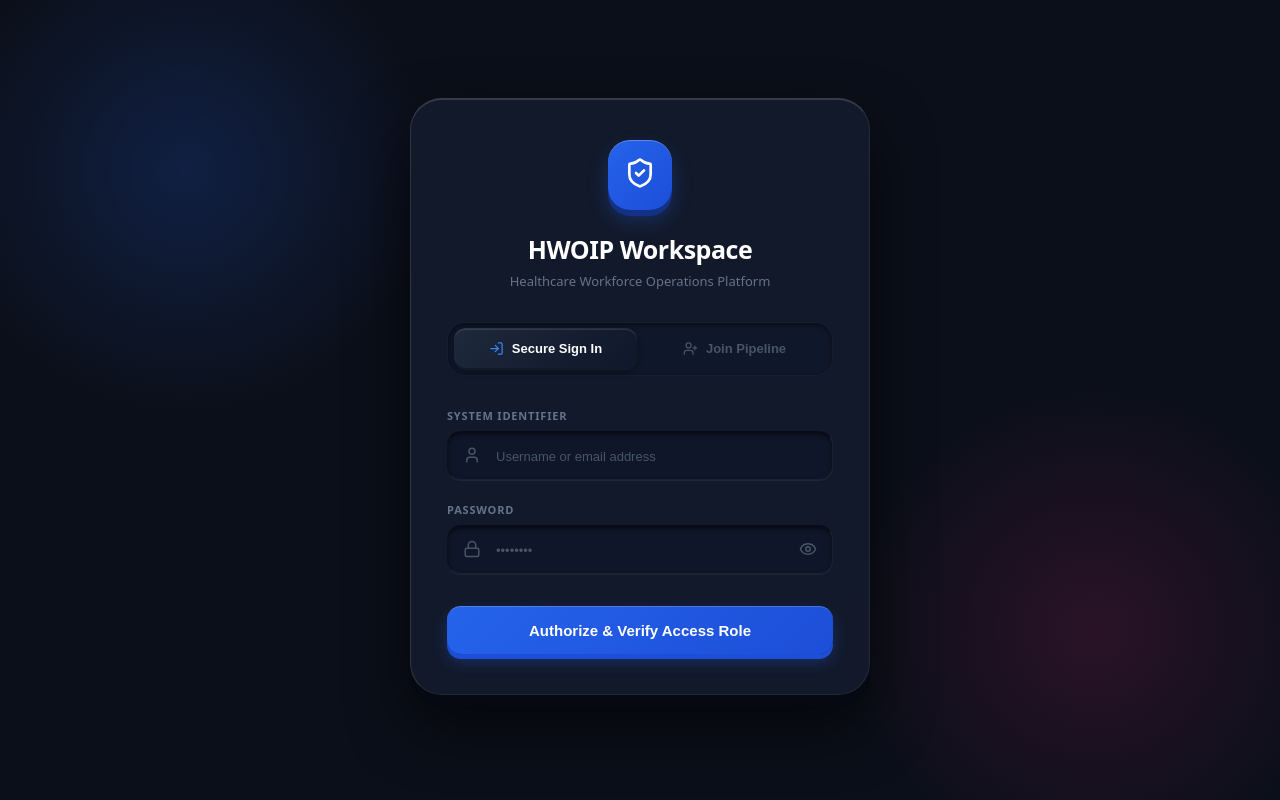
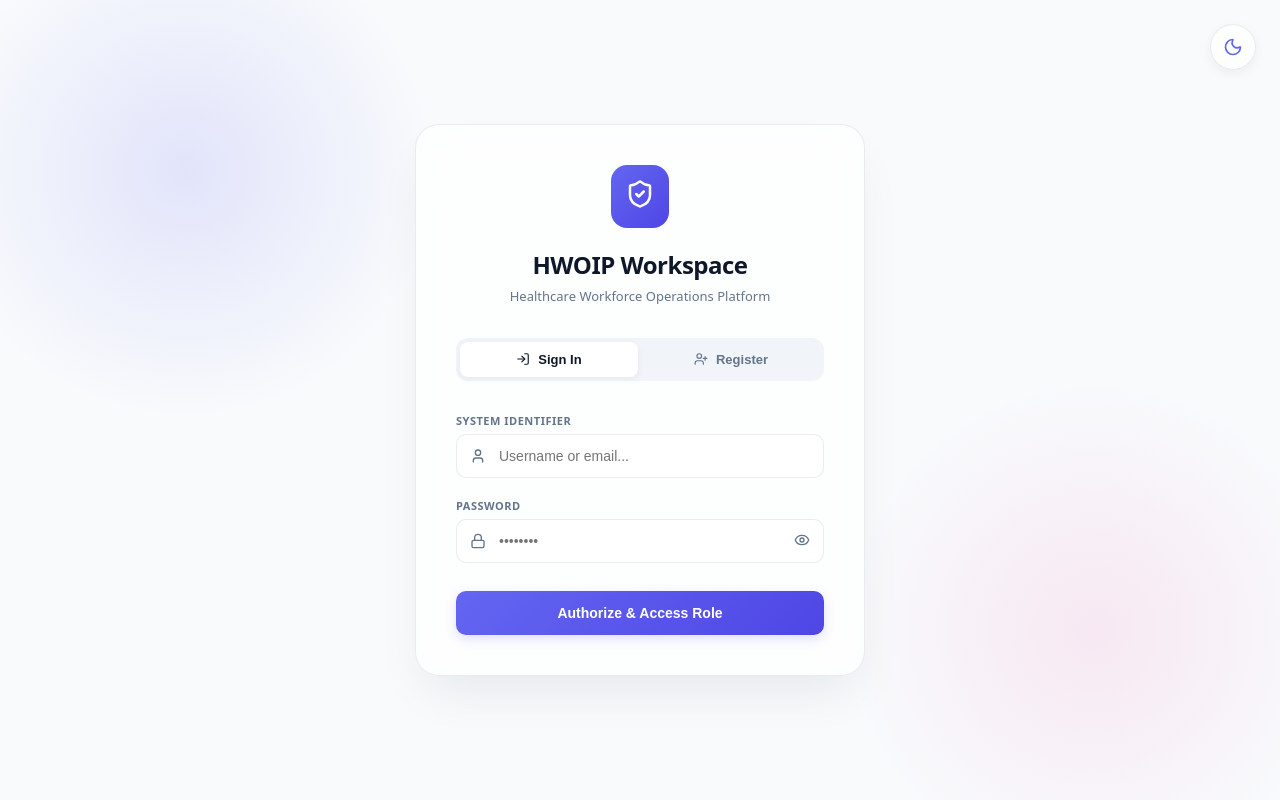
Before and after one commit to Arivuselvan775/hwoip-recruitment-system, a React app in the folder frontend/: page / in a window 1280 px wide. Built offline with nearby package versions, Linux system fonts and the light colour scheme; the HTML template or start-up script is replaced by a standard one.

Commit message:
Auto-sync: file changes

```diff
--- a/frontend/src/App.css
+++ b/frontend/src/App.css
@@ -6,81 +6,41 @@
 }
 
 body {
-  background-color: #0b0f19;
-  color: #f8fafc;
   font-family: 'Inter', system-ui, -apple-system, sans-serif;
   overflow-x: hidden;
   min-height: 100vh;
+  transition: background-color 0.3s ease, color 0.3s ease;
 }
 
-/* Premium 3D Input Text-box Control Styling */
+/* Smooth Interactive Styling */
 input {
-  background: rgba(15, 23, 42, 0.6) !important;
-  border: 1px solid rgba(255, 255, 255, 0.05) !important;
-  border-top: 2px solid rgba(0, 0, 0, 0.4) !important;
-  border-left: 1px solid rgba(0, 0, 0, 0.3) !important;
-  color: #ffffff !important;
-  border-radius: 14px !important;
-  box-shadow: inset 0 2px 4px rgba(0, 0, 0, 0.5), 0 1px 0px rgba(255, 255, 255, 0.05) !important;
-  transition: all 0.25s cubic-bezier(0.4, 0, 0.2, 1) !important;
+  width: 100%;
+  box-sizing: border-box;
+  outline: none;
+  font-size: 14px;
+  transition: all 0.2s ease;
 }
 
-input:focus {
-  border-color: #3b82f6 !important;
-  border-top-color: #3b82f6 !important;
-  box-shadow: inset 0 1px 2px rgba(0, 0, 0, 0.6), 0 0 0 3px rgba(59, 130, 246, 0.25) !important;
-  background: rgba(15, 23, 42, 0.8) !important;
+button {
+  transition: all 0.2s ease;
 }
 
-input::placeholder {
-  color: #475569 !important;
-  font-size: 13px;
-}
-
-/* 3D Modern Layered Buttons */
-button {
-  transition: all 0.2s cubic-bezier(0.4, 0, 0.2, 1) !important;
+button:hover {
+  filter: brightness(1.05);
 }
 
 button:active {
-  transform: translateY(3px) !important;
-  box-shadow: 0 2px 0px rgba(0, 0, 0, 0.7) !important;
+  transform: scale(0.98);
 }
 
-/* Custom Navigation Selection Bar Highlight Active State Layer */
-.active-tab {
-  background: rgba(255, 255, 255, 0.08) !important;
-  border: 1px solid rgba(255, 255, 255, 0.15) !important;
-  box-shadow: 0 4px 12px rgba(0, 0, 0, 0.1);
-}
-
-/* Responsive Custom Glass Container Scrollbar Configuration */
-::-webkit-scrollbar {
-  width: 6px;
-  height: 6px;
-}
-
-::-webkit-scrollbar-track {
-  background: #0b0f19;
-}
-
-::-webkit-scrollbar-thumb {
-  background: rgba(255, 255, 255, 0.1);
-  border-radius: 20px;
-}
-
-::-webkit-scrollbar-thumb:hover {
-  background: rgba(255, 255, 255, 0.2);
-}
-
-/* Core System Keyframe Animations Templates */
+/* Core Toast Slide-In Animation */
 @keyframes slideIn {
   0% {
-    transform: translateX(120%) translateY(-10px) scale(0.9);
+    transform: translateX(120%) scale(0.95);
     opacity: 0;
   }
   100% {
-    transform: translateX(0) translateY(0) scale(1);
+    transform: translateX(0) scale(1);
     opacity: 1;
   }
 }
--- a/frontend/src/AuthPage.jsx
+++ b/frontend/src/AuthPage.jsx
@@ -1,6 +1,6 @@
 import React, { useState } from 'react';
-import axios from 'react';
-import { User, Lock, Mail, Phone, ShieldCheck, CheckCircle2, AlertCircle, Eye, EyeOff, UserPlus, LogIn } from 'lucide-react';
+import axios from 'axios';
+import { User, Lock, Mail, Phone, ShieldCheck, CheckCircle2, AlertCircle, Eye, EyeOff, UserPlus, LogIn, Sun, Moon } from 'lucide-react';
 import './App.css';
 
 const API_BASE_URL = "http://127.0.0.1:8000/api/auth";
@@ -8,6 +8,7 @@ const API_BASE_URL = "http://127.0.0.1:8000/api/auth";
 export default function AuthPage() {
   const [viewMode, setViewMode] = useState('LOGIN'); // 'LOGIN' or 'REGISTER'
   const [showPassword, setShowPassword] = useState(false);
+  const [isDarkMode, setIsDarkMode] = useState(false); // 💡 NEW: Theme Switch State
 
   // 1. Pure Blank Login States
   const [loginUsername, setLoginUsername] = useState('');
@@ -70,202 +71,205 @@ export default function AuthPage() {
     }
   };
 
+  // 🎨 Dynamic Colors Based on Theme State
+  const colors = {
+    bg: isDarkMode ? '#0f172a' : '#f8fafc',
+    cardBg: isDarkMode ? 'rgba(30, 41, 59, 0.7)' : 'rgba(255, 255, 255, 0.75)',
+    border: isDarkMode ? 'rgba(255, 255, 255, 0.08)' : 'rgba(15, 23, 42, 0.08)',
+    textMain: isDarkMode ? '#f8fafc' : '#0f172a',
+    textMuted: isDarkMode ? '#94a3b8' : '#64748b',
+    inputBg: isDarkMode ? 'rgba(15, 23, 42, 0.6)' : '#ffffff',
+    tabActive: isDarkMode ? 'rgba(255, 255, 255, 0.1)' : 'rgba(15, 23, 42, 0.05)',
+  };
+
   return (
-    <div style={{ position: 'relative', display: 'flex', justifyContent: 'center', alignItems: 'center', minHeight: '100vh', width: '100vw', background: '#0b0f19', overflow: 'hidden', fontFamily: 'system-ui, sans-serif', padding: '20px' }}>
+    <div style={{
+      position: 'relative', display: 'flex', justifyContent: 'center', alignItems: 'center',
+      minHeight: '100vh', width: '100vw', background: colors.bg, overflow: 'hidden',
+      fontFamily: 'system-ui, sans-serif', padding: '20px', boxSizing: 'border-box',
+      transition: 'background-color 0.3s ease'
+    }}>
 
-      {/* 🔔 3D Slide-in Custom Toast System Notifications */}
+      {/* 🌓 Floating Theme Changer Button */}
+      <button
+        type="button"
+        onClick={() => setIsDarkMode(!isDarkMode)}
+        style={{
+          position: 'absolute', top: '24px', right: '24px',
+          background: colors.cardBg, border: `1px solid ${colors.border}`,
+          padding: '12px', borderRadius: '50%', cursor: 'pointer', zIndex: 100,
+          display: 'flex', alignItems: 'center', justifyContent: 'center',
+          boxShadow: '0 4px 12px rgba(0,0,0,0.05)', color: colors.textMain
+        }}
+      >
+        {isDarkMode ? <Sun size={20} style={{ color: '#fbbf24' }} /> : <Moon size={20} style={{ color: '#6366f1' }} />}
+      </button>
+
+      {/* 🔔 Slide-in Custom Toast System Notifications */}
       {toast.show && (
         <div style={{
           position: 'fixed', top: '25px', right: '25px',
-          background: toast.type === 'success' ? '#065f46' : '#7f1d1d',
-          color: '#fff', padding: '16px 24px', borderRadius: '16px',
-          boxShadow: '0 15px 0px rgba(0,0,0,0.3), 0 25px 30px rgba(0,0,0,0.5)',
+          background: toast.type === 'success' ? '#10b981' : '#ef4444',
+          color: '#fff', padding: '16px 24px', borderRadius: '14px',
+          boxShadow: '0 20px 25px -5px rgba(0, 0, 0, 0.1)',
           display: 'flex', alignItems: 'center', gap: '14px', zIndex: 9999,
-          border: `2px solid ${toast.type === 'success' ? '#10b981' : '#ef4444'}`,
           animation: 'slideIn 0.3s cubic-bezier(0.16, 1, 0.3, 1) forwards'
         }}>
-          {toast.type === 'success' ? <CheckCircle2 size={22} style={{ color: '#34d399' }} /> : <AlertCircle size={22} style={{ color: '#f87171' }} />}
+          {toast.type === 'success' ? <CheckCircle2 size={22} style={{ color: '#fff' }} /> : <AlertCircle size={22} style={{ color: '#fff' }} />}
           <div>
-            <div style={{ fontSize: '10px', color: 'rgba(255,255,255,0.6)', fontWeight: '800', letterSpacing: '1.5px' }}>SYSTEM ALERT</div>
-            <div style={{ fontSize: '14px', fontWeight: '600', marginTop: '2px' }}>{toast.message}</div>
+            <div style={{ fontSize: '10px', color: 'rgba(255,255,255,0.8)', fontWeight: '700', letterSpacing: '1px' }}>SYSTEM ALERT</div>
+            <div style={{ fontSize: '14px', fontWeight: '500', marginTop: '2px' }}>{toast.message}</div>
           </div>
         </div>
       )}
 
-      {/* 🔮 Background Deep Light Effects */}
-      <div style={{ position: 'absolute', width: '500px', height: '500px', background: 'radial-gradient(circle, rgba(37,99,235,0.2) 0%, rgba(0,0,0,0) 70%)', top: '-10%', left: '-5%', pointerEvents: 'none' }}></div>
-      <div style={{ position: 'absolute', width: '500px', height: '500px', background: 'radial-gradient(circle, rgba(219,39,119,0.15) 0%, rgba(0,0,0,0) 70%)', bottom: '-10%', right: '-5%', pointerEvents: 'none' }}></div>
+      {/* 🔮 Aesthetic Gradient Backdrop Shapes (Dynamic opacity for light/dark) */}
+      <div style={{ position: 'absolute', width: '500px', height: '500px', background: 'radial-gradient(circle, rgba(99,102,241,0.15) 0%, rgba(0,0,0,0) 70%)', top: '-10%', left: '-5%', pointerEvents: 'none' }}></div>
+      <div style={{ position: 'absolute', width: '500px', height: '500px', background: 'radial-gradient(circle, rgba(236,72,153,0.1) 0%, rgba(0,0,0,0) 70%)', bottom: '-10%', right: '-5%', pointerEvents: 'none' }}></div>
 
-      {/* 💳 Soft 3D Heavy Glassmorphic Responsive Card */}
+      {/* 💳 Sleek Flat Modern Card Hub */}
       <div style={{
-        background: 'rgba(22, 30, 49, 0.75)', backdropFilter: 'blur(30px)', WebkitBackdropFilter: 'blur(30px)',
-        padding: '40px 36px', borderRadius: '32px',
-        border: '1px solid rgba(255, 255, 255, 0.07)',
-        borderTop: '2px solid rgba(255, 255, 255, 0.15)',
-        borderLeft: '1px solid rgba(255, 255, 255, 0.12)',
-        boxShadow: '0 12px 0px #060912, 0 30px 60px rgba(0, 0, 0, 0.6)',
-        width: '100%', maxWidth: '460px', zIndex: 10, boxSizing: 'border-box',
-        transform: 'translateY(-4px)'
+        background: colors.cardBg, backdropFilter: 'blur(20px)', WebkitBackdropFilter: 'blur(20px)',
+        padding: '40px', borderRadius: '24px',
+        border: `1px solid ${colors.border}`,
+        boxShadow: isDarkMode ? '0 25px 50px -12px rgba(0, 0, 0, 0.4)' : '0 25px 50px -12px rgba(15, 23, 42, 0.08)',
+        width: '100%', maxWidth: '450px', zIndex: 10, boxSizing: 'border-box',
+        transition: 'all 0.3s ease'
       }}>
 
-        {/* Top Floating 3D Icon Container */}
-        <div style={{ display: 'flex', justifyContent: 'center', marginBottom: '22px' }}>
-          <div style={{
-            background: 'linear-gradient(135deg, #2563eb 0%, #1d4ed8 100%)',
-            padding: '16px', borderRadius: '22px', color: '#fff',
-            borderTop: '1px solid rgba(255,255,255,0.3)',
-            boxShadow: '0 6px 0px #133285, 0 10px 20px rgba(37, 99, 235, 0.3)'
-          }}>
-            <ShieldCheck size={32} />
+        <div style={{ display: 'flex', justifyContent: 'center', marginBottom: '20px' }}>
+          <div style={{ background: 'linear-gradient(135deg, #6366f1 0%, #4f46e5 100%)', padding: '14px', borderRadius: '16px', color: '#fff' }}>
+            <ShieldCheck size={30} />
           </div>
         </div>
 
-        <h2 style={{ textAlign: 'center', margin: '0 0 6px 0', color: '#ffffff', fontSize: '25px', fontWeight: '800', letterSpacing: '-0.5px' }}>HWOIP Workspace</h2>
-        <p style={{ textAlign: 'center', color: '#64748b', fontSize: '13px', margin: '0 0 32px 0', fontWeight: '500' }}>
+        <h2 style={{ textAlign: 'center', margin: '0 0 6px 0', color: colors.textMain, fontSize: '24px', fontWeight: '700', letterSpacing: '-0.5px' }}>HWOIP Workspace</h2>
+        <p style={{ textAlign: 'center', color: colors.textMuted, fontSize: '13px', margin: '0 0 32px 0', lineHeight: '1.4' }}>
           Healthcare Workforce Operations Platform
         </p>
 
-        {/* 3D Modern Layered Segmented Control (Tabs) */}
-        <div style={{
-          display: 'flex', background: '#0f172a', padding: '6px', borderRadius: '18px', gap: '6px', marginBottom: '32px',
-          boxShadow: 'inset 0 2px 4px rgba(0,0,0,0.5)', border: '1px solid rgba(255,255,255,0.03)'
-        }}>
+        {/* Dynamic Navigation Toggles (Minimal Flat Segmented Tab) */}
+        <div style={{ display: 'flex', background: isDarkMode ? '#0f172a' : '#f1f5f9', padding: '4px', borderRadius: '12px', gap: '4px', marginBottom: '32px' }}>
           <button
             type="button"
             onClick={() => setViewMode('LOGIN')}
             style={{
-              flex: 1, padding: '12px', cursor: 'pointer', border: 'none', borderRadius: '12px', fontWeight: '700', fontSize: '13px',
-              background: viewMode === 'LOGIN' ? 'linear-gradient(135deg, #1e293b 0%, #0f172a 100%)' : 'transparent',
-              color: viewMode === 'LOGIN' ? '#fff' : '#475569',
-              boxShadow: viewMode === 'LOGIN' ? '0 4px 6px rgba(0,0,0,0.3), inset 0 1px 0px rgba(255,255,255,0.1), 0 2px 0px rgba(255,255,255,0.05)' : 'none',
-              borderTop: viewMode === 'LOGIN' ? '1px solid rgba(255,255,255,0.08)' : 'none',
-              transform: viewMode === 'LOGIN' ? 'translateY(-1px)' : 'none'
+              flex: 1, padding: '10px', cursor: 'pointer', border: 'none', borderRadius: '8px', fontWeight: '600', fontSize: '13px',
+              background: viewMode === 'LOGIN' ? colors.inputBg : 'transparent',
+              color: viewMode === 'LOGIN' ? colors.textMain : colors.textMuted,
+              boxShadow: viewMode === 'LOGIN' ? '0 2px 8px rgba(0,0,0,0.05)' : 'none',
             }}
           >
             <div style={{ display: 'flex', alignItems: 'center', justifyContent: 'center', gap: '8px' }}>
-              <LogIn size={15} style={{ color: viewMode === 'LOGIN' ? '#3b82f6' : '#475569' }} /> Secure Sign In
+              <LogIn size={14} /> Sign In
             </div>
           </button>
           <button
             type="button"
             onClick={() => setViewMode('REGISTER')}
             style={{
-              flex: 1, padding: '12px', cursor: 'pointer', border: 'none', borderRadius: '12px', fontWeight: '700', fontSize: '13px',
-              background: viewMode === 'REGISTER' ? 'linear-gradient(135deg, #1e293b 0%, #0f172a 100%)' : 'transparent',
-              color: viewMode === 'REGISTER' ? '#fff' : '#475569',
-              boxShadow: viewMode === 'REGISTER' ? '0 4px 6px rgba(0,0,0,0.3), inset 0 1px 0px rgba(255,255,255,0.1), 0 2px 0px rgba(255,255,255,0.05)' : 'none',
-              borderTop: viewMode === 'REGISTER' ? '1px solid rgba(255,255,255,0.08)' : 'none',
-              transform: viewMode === 'REGISTER' ? 'translateY(-1px)' : 'none'
+              flex: 1, padding: '10px', cursor: 'pointer', border: 'none', borderRadius: '8px', fontWeight: '600', fontSize: '13px',
+              background: viewMode === 'REGISTER' ? colors.inputBg : 'transparent',
+              color: viewMode === 'REGISTER' ? colors.textMain : colors.textMuted,
+              boxShadow: viewMode === 'REGISTER' ? '0 2px 8px rgba(0,0,0,0.05)' : 'none',
             }}
           >
             <div style={{ display: 'flex', alignItems: 'center', justifyContent: 'center', gap: '8px' }}>
-              <UserPlus size={15} style={{ color: viewMode === 'REGISTER' ? '#10b981' : '#475569' }} /> Join Pipeline
+              <UserPlus size={14} /> Register
             </div>
           </button>
         </div>
 
         {viewMode === 'LOGIN' ? (
-          /* 🔒 LOGIN GATEWAY FORM */
+          /* 🔒 CLEAN ACCESS GATEWAY FORM */
           <form onSubmit={handleLoginSubmit}>
-            <div style={{ marginBottom: '22px', position: 'relative' }}>
-              <label style={{ display: 'block', marginBottom: '8px', fontSize: '11px', fontWeight: '700', color: '#64748b', letterSpacing: '0.8px' }}>SYSTEM IDENTIFIER</label>
+            <div style={{ marginBottom: '20px', position: 'relative' }}>
+              <label style={{ display: 'block', marginBottom: '6px', fontSize: '11px', fontWeight: '600', color: colors.textMuted, letterSpacing: '0.5px' }}>SYSTEM IDENTIFIER</label>
               <div style={{ position: 'relative' }}>
-                <User size={18} style={{ position: 'absolute', left: '16px', top: '15px', color: '#475569', zIndex: 2 }} />
+                <User size={16} style={{ position: 'absolute', left: '14px', top: '14px', color: colors.textMuted }} />
                 <input
                   type="text"
                   value={loginUsername}
                   onChange={(e) => setLoginUsername(e.target.value)}
                   required
-                  placeholder="Username or email address"
-                  style={{ width: '100%', padding: '15px 15px 15px 48px', boxSizing: 'border-box', outline: 'none', fontSize: '14px' }}
+                  placeholder="Username or email..."
+                  style={{ width: '100%', padding: '13px 14px 13px 42px', borderRadius: '10px', border: `1px solid ${colors.border}`, background: colors.inputBg, color: colors.textMain }}
                 />
               </div>
             </div>
 
-            <div style={{ marginBottom: '32px', position: 'relative' }}>
-              <label style={{ display: 'block', marginBottom: '8px', fontSize: '11px', fontWeight: '700', color: '#64748b', letterSpacing: '0.8px' }}>PASSWORD</label>
+            <div style={{ marginBottom: '28px', position: 'relative' }}>
+              <label style={{ display: 'block', marginBottom: '6px', fontSize: '11px', fontWeight: '600', color: colors.textMuted, letterSpacing: '0.5px' }}>PASSWORD</label>
               <div style={{ position: 'relative' }}>
-                <Lock size={18} style={{ position: 'absolute', left: '16px', top: '15px', color: '#475569', zIndex: 2 }} />
+                <Lock size={16} style={{ position: 'absolute', left: '14px', top: '14px', color: colors.textMuted }} />
                 <input
                   type={showPassword ? "text" : "password"}
                   value={loginPassword}
                   onChange={(e) => setLoginPassword(e.target.value)}
                   required
                   placeholder="••••••••"
-                  style={{ width: '100%', padding: '15px 48px 15px 48px', boxSizing: 'border-box', outline: 'none', fontSize: '14px' }}
+                  style={{ width: '100%', padding: '13px 42px 13px 42px', borderRadius: '10px', border: `1px solid ${colors.border}`, background: colors.inputBg, color: colors.textMain }}
                 />
                 <button
                   type="button"
                   onClick={() => setShowPassword(!showPassword)}
-                  style={{ position: 'absolute', right: '16px', top: '15px', background: 'none', border: 'none', color: '#475569', cursor: 'pointer', padding: 0, display: 'flex', alignItems: 'center' }}
+                  style={{ position: 'absolute', right: '14px', top: '13px', background: 'none', border: 'none', color: colors.textMuted, cursor: 'pointer', padding: 0 }}
                 >
-                  {showPassword ? <EyeOff size={18} /> : <Eye size={18} />}
+                  {showPassword ? <EyeOff size={16} /> : <Eye size={16} />}
                 </button>
               </div>
             </div>
 
-            <button type="submit" style={{
-              width: '100%', padding: '15px', borderRadius: '14px', border: 'none',
-              background: 'linear-gradient(135deg, #2563eb 0%, #1d4ed8 100%)', color: '#fff',
-              fontWeight: '700', fontSize: '15px', cursor: 'pointer',
-              borderTop: '1px solid rgba(255,255,255,0.2)',
-              boxShadow: '0 5px 0px #1d4ed8, 0 8px 15px rgba(37, 99, 235, 0.3)'
-            }}>
-              Authorize & Verify Access Role
+            <button type="submit" style={{ width: '100%', padding: '14px', borderRadius: '10px', border: 'none', background: 'linear-gradient(135deg, #6366f1 0%, #4f46e5 100%)', color: '#fff', fontWeight: '600', fontSize: '14px', cursor: 'pointer', boxShadow: '0 4px 12px rgba(99, 102, 241, 0.2)' }}>
+              Authorize & Access Role
             </button>
           </form>
         ) : (
-          /* 📝 CANDIDATE SIGNUP COMPONENT */
+          /* 📝 CANDIDATE PIPELINE SIGNUP COMPONENT */
           <form onSubmit={handleRegisterSubmit}>
-            <div style={{ display: 'flex', flexDirection: 'column', gap: '18px' }}>
+            <div style={{ display: 'flex', flexDirection: 'column', gap: '16px' }}>
 
               <div>
-                <label style={{ display: 'block', marginBottom: '6px', fontSize: '11px', fontWeight: '700', color: '#64748b', letterSpacing: '0.5px' }}>FULL NAME</label>
+                <label style={{ display: 'block', marginBottom: '4px', fontSize: '11px', fontWeight: '600', color: colors.textMuted }}>FULL NAME</label>
                 <div style={{ position: 'relative' }}>
-                  <User size={16} style={{ position: 'absolute', left: '14px', top: '13px', color: '#475569', zIndex: 2 }} />
-                  <input type="text" value={regName} onChange={(e) => setRegName(e.target.value)} required style={{ width: '100%', padding: '13px 14px 13px 42px', boxSizing: 'border-box', outline: 'none', fontSize: '13px' }} />
+                  <User size={15} style={{ position: 'absolute', left: '12px', top: '12px', color: colors.textMuted }} />
+                  <input type="text" value={regName} onChange={(e) => setRegName(e.target.value)} required style={{ width: '100%', padding: '11px 12px 11px 36px', borderRadius: '8px', border: `1px solid ${colors.border}`, background: colors.inputBg, color: colors.textMain }} />
                 </div>
               </div>
 
               <div>
-                <label style={{ display: 'block', marginBottom: '6px', fontSize: '11px', fontWeight: '700', color: '#64748b', letterSpacing: '0.5px' }}>CONTACT MOBILE</label>
+                <label style={{ display: 'block', marginBottom: '4px', fontSize: '11px', fontWeight: '600', color: colors.textMuted }}>CONTACT MOBILE</label>
                 <div style={{ position: 'relative' }}>
-                  <Phone size={16} style={{ position: 'absolute', left: '14px', top: '13px', color: '#475569', zIndex: 2 }} />
-                  <input type="text" value={regMobile} onChange={(e) => setRegMobile(e.target.value)} required style={{ width: '100%', padding: '13px 14px 13px 42px', boxSizing: 'border-box', outline: 'none', fontSize: '13px' }} />
+                  <Phone size={15} style={{ position: 'absolute', left: '12px', top: '12px', color: colors.textMuted }} />
+                  <input type="text" value={regMobile} onChange={(e) => setRegMobile(e.target.value)} required style={{ width: '100%', padding: '11px 12px 11px 36px', borderRadius: '8px', border: `1px solid ${colors.border}`, background: colors.inputBg, color: colors.textMain }} />
                 </div>
               </div>
 
               <div>
-                <label style={{ display: 'block', marginBottom: '6px', fontSize: '11px', fontWeight: '700', color: '#64748b', letterSpacing: '0.5px' }}>SYSTEM USERNAME</label>
+                <label style={{ display: 'block', marginBottom: '4px', fontSize: '11px', fontWeight: '600', color: colors.textMuted }}>SYSTEM USERNAME</label>
                 <div style={{ position: 'relative' }}>
-                  <User size={16} style={{ position: 'absolute', left: '14px', top: '13px', color: '#475569', zIndex: 2 }} />
-                  <input type="text" value={regUser} onChange={(e) => setRegUser(e.target.value)} required style={{ width: '100%', padding: '13px 14px 13px 42px', boxSizing: 'border-box', outline: 'none', fontSize: '13px' }} />
+                  <User size={15} style={{ position: 'absolute', left: '12px', top: '12px', color: colors.textMuted }} />
+                  <input type="text" value={regUser} onChange={(e) => setRegUser(e.target.value)} required style={{ width: '100%', padding: '11px 12px 11px 36px', borderRadius: '8px', border: `1px solid ${colors.border}`, background: colors.inputBg, color: colors.textMain }} />
                 </div>
               </div>
 
               <div>
-                <label style={{ display: 'block', marginBottom: '6px', fontSize: '11px', fontWeight: '700', color: '#64748b', letterSpacing: '0.5px' }}>EMAIL CORRESPONDENCE</label>
+                <label style={{ display: 'block', marginBottom: '4px', fontSize: '11px', fontWeight: '600', color: colors.textMuted }}>EMAIL CORRESPONDENCE</label>
                 <div style={{ position: 'relative' }}>
-                  <Mail size={16} style={{ position: 'absolute', left: '14px', top: '13px', color: '#475569', zIndex: 2 }} />
-                  <input type="email" value={regEmail} onChange={(e) => setRegEmail(e.target.value)} required style={{ width: '100%', padding: '13px 14px 13px 42px', boxSizing: 'border-box', outline: 'none', fontSize: '13px' }} />
+                  <Mail size={15} style={{ position: 'absolute', left: '12px', top: '12px', color: colors.textMuted }} />
+                  <input type="email" value={regEmail} onChange={(e) => setRegEmail(e.target.value)} required style={{ width: '100%', padding: '11px 12px 11px 36px', borderRadius: '8px', border: `1px solid ${colors.border}`, background: colors.inputBg, color: colors.textMain }} />
                 </div>
               </div>
 
-              <div style={{ marginBottom: '8px' }}>
-                <label style={{ display: 'block', marginBottom: '6px', fontSize: '11px', fontWeight: '700', color: '#64748b', letterSpacing: '0.5px' }}>PORTAL ACCESS PASSWORD</label>
+              <div style={{ marginBottom: '6px' }}>
+                <label style={{ display: 'block', marginBottom: '4px', fontSize: '11px', fontWeight: '600', color: colors.textMuted }}>PORTAL ACCESS PASSWORD</label>
                 <div style={{ position: 'relative' }}>
-                  <Lock size={16} style={{ position: 'absolute', left: '14px', top: '13px', color: '#475569', zIndex: 2 }} />
-                  <input type="password" value={regPass} onChange={(e) => setRegPass(e.target.value)} required style={{ width: '100%', padding: '13px 14px 13px 42px', boxSizing: 'border-box', outline: 'none', fontSize: '13px' }} />
+                  <Lock size={15} style={{ position: 'absolute', left: '12px', top: '12px', color: colors.textMuted }} />
+                  <input type="password" value={regPass} onChange={(e) => setRegPass(e.target.value)} required style={{ width: '100%', padding: '11px 12px 11px 36px', borderRadius: '8px', border: `1px solid ${colors.border}`, background: colors.inputBg, color: colors.textMain }} />
                 </div>
               </div>
 
-              <button type="submit" style={{
-                width: '100%', padding: '15px', borderRadius: '14px', border: 'none',
-                background: 'linear-gradient(135deg, #10b981 0%, #059669 100%)', color: '#fff',
-                fontWeight: '700', fontSize: '15px', cursor: 'pointer',
-                borderTop: '1px solid rgba(255,255,255,0.2)',
-                boxShadow: '0 5px 0px #047857, 0 8px 15 rgba(16, 185, 129, 0.25)'
-              }}>
+              <button type="submit" style={{ width: '100%', padding: '14px', borderRadius: '10px', border: 'none', background: 'linear-gradient(135deg, #10b981 0%, #059669 100%)', color: '#fff', fontWeight: '600', fontSize: '14px', cursor: 'pointer', boxShadow: '0 4px 12px rgba(16, 185, 129, 0.2)' }}>
                 Initialize Candidate Profile
               </button>
             </div>
```
